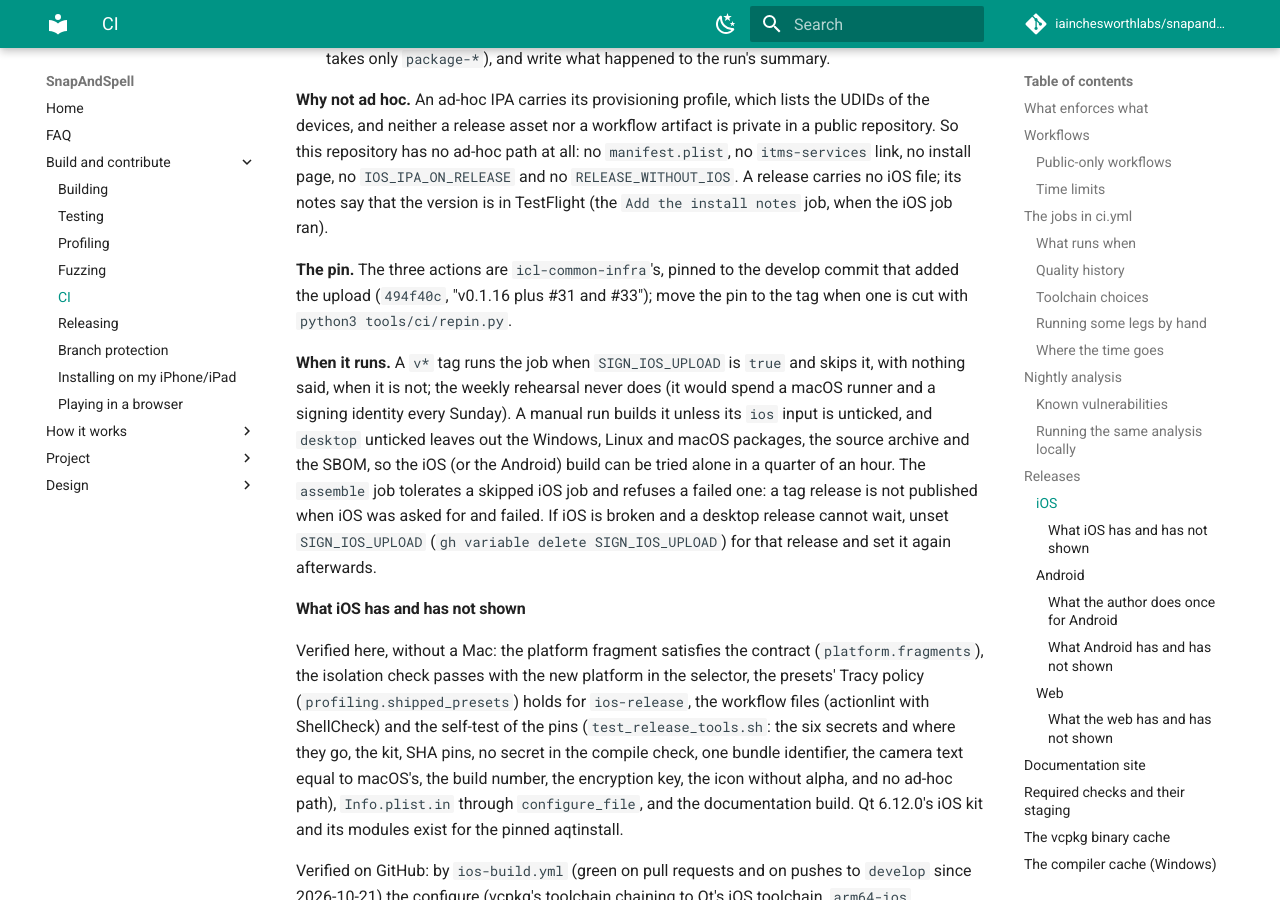
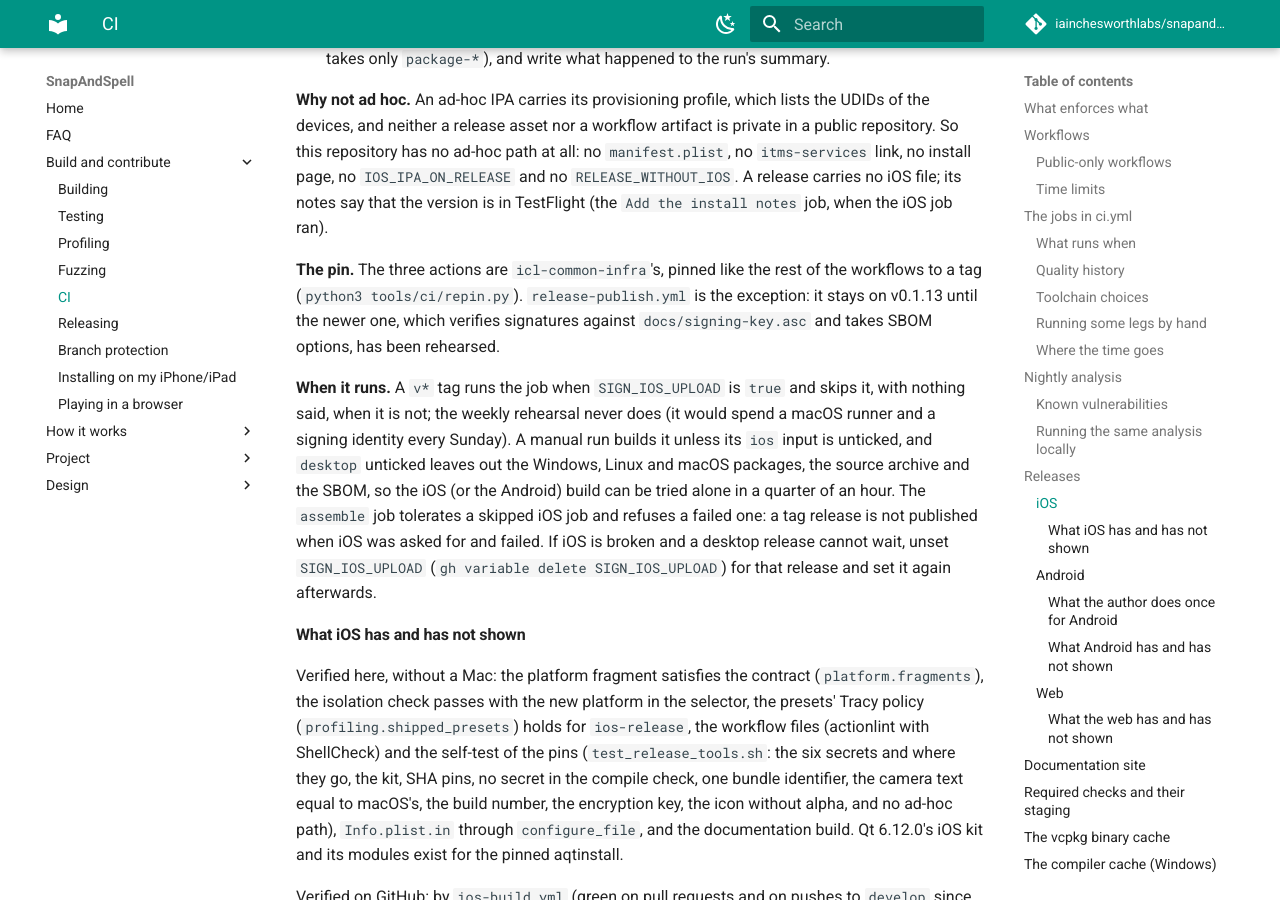
Before and after one commit to iainchesworthlabs/snapandspell, an MkDocs documentation site: the page built from docs/ci.md, in a window 1280 px wide and 900 px high, scrolled down 20612 px. Built offline with MkDocs 1.6.1 and Material for MkDocs 9.7.7, drawn with Linux system fonts in a browser that asks for light colours; comment, search, counter and statistics services are not loaded.

Commit message:
Move the icl-common-infra pins to v0.1.18, except release-publish
release-publish stays on v0.1.13 until v0.1.18's version of it (signature
verification against docs/signing-key.asc, SBOM options) has been rehearsed.
The iOS actions were on 494f40c, which v0.1.18 contains.

Signed-off-by: Iain Chesworth <iain.chesworth@gmail.com>

```diff
--- a/docs/ci.md
+++ b/docs/ci.md
@@ -658,8 +658,9 @@ asset nor a workflow artifact is private in a public repository. So this reposit
 `manifest.plist`, no `itms-services` link, no install page, no `IOS_IPA_ON_RELEASE` and no `RELEASE_WITHOUT_IOS`. A release
 carries no iOS file; its notes say that the version is in TestFlight (the `Add the install notes` job, when the iOS job ran).
 
-**The pin.** The three actions are `icl-common-infra`'s, pinned to the develop commit that added the upload
-(`494f40c`, "v0.1.16 plus #31 and #33"); move the pin to the tag when one is cut with `python3 tools/ci/repin.py`.
+**The pin.** The three actions are `icl-common-infra`'s, pinned like the rest of the workflows to a tag
+(`python3 tools/ci/repin.py`). `release-publish.yml` is the exception: it stays on v0.1.13 until the newer one, which
+verifies signatures against `docs/signing-key.asc` and takes SBOM options, has been rehearsed.
 
 **When it runs.** A `v*` tag runs the job when `SIGN_IOS_UPLOAD` is `true` and skips it, with nothing said, when it is not; the
 weekly rehearsal never does (it would spend a macOS runner and a signing identity every Sunday). A manual run builds it unless
```
Also changed, not shown: 10 other files.
